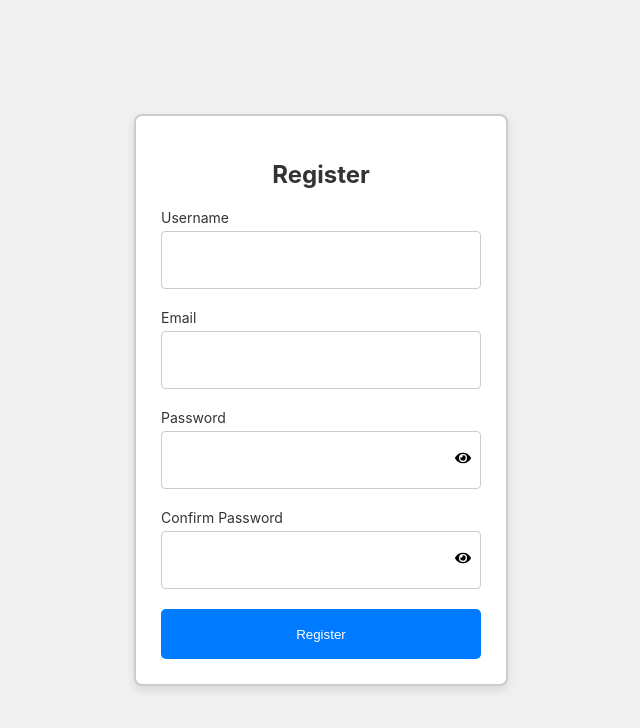
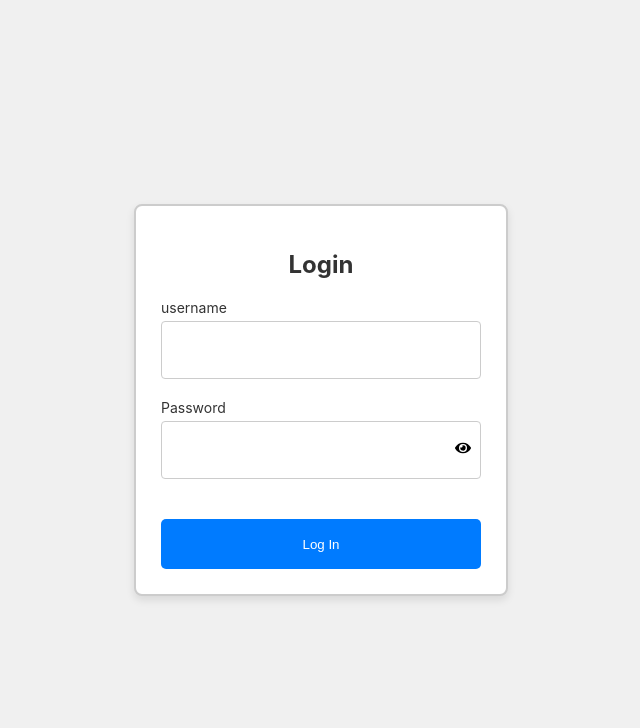
Before and after one commit to kozolejure/SIPA_2024, a React (Create React App) app in the folder garant-app-frontend/: page / in a window 1280 px wide. Shown: the top 728 px of the page, without its empty margins (319-959 px from the left). Built offline with nearby package versions, Linux system fonts and the light colour scheme.

Commit message:
feat: add notifications and loading state to login screen

```diff
--- a/garant-app-frontend/src/components/Auth/Login/index.jsx
+++ b/garant-app-frontend/src/components/Auth/Login/index.jsx
@@ -1,28 +1,61 @@
 import React, { useState } from 'react';
 import styles from '../styles.module.css';
+import axios from 'axios';
+
+import ClipLoader from "react-spinners/ClipLoader";
 import { FaEye, FaEyeSlash } from 'react-icons/fa';
 
+import NotificationPortal from '../../NotificationPortal.js'
+import useNotification from "../../../hooks/useNotification.js";
+
 function LoginForm() {
-    const [email, setEmail] = useState('');
+    const [loading, setLoading] = useState(false);
+    const [username, setUsername] = useState('');
     const [password, setPassword] = useState('');
     const [showPassword, setShowPassword] = useState(false);
 
-    const handleSubmit = (event) => {
+    const notify = useNotification();
+
+    const handleSubmit = async (event) => {
         event.preventDefault();
-        // TODO: Logika za prijavo
-        console.log('Login with', email, password);
+        setLoading(true);
+
+        console.log('Login with', username, password);
+
+        try {
+            const response = await axios.post('http://localhost:3001/login', {
+                username: username,
+                password: password
+            });
+
+            setLoading(false);
+
+            if (response.status === 200) {
+                console.log(response.data);
+                notify('success', 'Login successful!');
+            }
+            else {
+                console.log(response.data);
+                notify('error', 'Login failed!');
+            }
+        } catch (error) {
+            setLoading(false);
+            console.error(error);
+            notify('error', 'Login failed!');
+        }
     };
 
     return (
         <div className={styles.container}>
+            <NotificationPortal />
             <form onSubmit={handleSubmit} className={styles.form}>
                 <h2 className={styles.title}>Login</h2>
                 <div className={styles.inputGroup}>
-                    <label>Email</label>
+                    <label>username</label>
                     <input
-                        type="email"
-                        value={email}
-                        onChange={(e) => setEmail(e.target.value)}
+                        type="username"
+                        value={username}
+                        onChange={(e) => setUsername(e.target.value)}
                         required
                     />
                 </div>
@@ -45,7 +78,9 @@ function LoginForm() {
                 </div>
 
                 <br />
-                <button type="submit" className={styles.button}>Log In</button>
+                <button type="submit" className={styles.button}>
+                    {loading ? <ClipLoader color="#ffffff" loading={loading} /> : "Log In"}
+                </button>
             </form>
         </div>
     );
--- a/garant-app-frontend/src/components/Auth/Registration/index.jsx
+++ b/garant-app-frontend/src/components/Auth/Registration/index.jsx
@@ -2,6 +2,7 @@
 import React, { useState } from 'react';
 import axios from 'axios';
 import styles from '../styles.module.css';
+
 import { FaEye, FaEyeSlash } from 'react-icons/fa';
 import ClipLoader from "react-spinners/ClipLoader";
 
@@ -40,8 +41,14 @@ function RegisterForm() {
 
                 setLoading(false);
 
-                console.log(response.data);
-                notify('success', 'Registration successful!');
+                if (response.status === 200) {
+                    console.log(response.data);
+                    notify('success', 'Registration successful!');
+                }
+                else {
+                    console.log(response.data);
+                    notify('error', 'Registration failed!');
+                }
             } catch (error) {
                 setLoading(false);
 
--- a/garant-app-frontend/src/index.js
+++ b/garant-app-frontend/src/index.js
@@ -4,11 +4,12 @@ import './index.css';
 import App from './App';
 import reportWebVitals from './reportWebVitals';
 import RegisterForm from './components/Auth/Registration';
+import LoginForm from './components/Auth/Login';
 
 const root = ReactDOM.createRoot(document.getElementById('root'));
 root.render(
   <React.StrictMode>
-    <RegisterForm />
+    <LoginForm />
   </React.StrictMode>
 );
 
```
